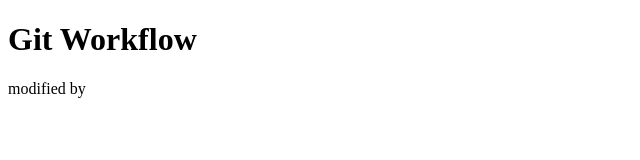
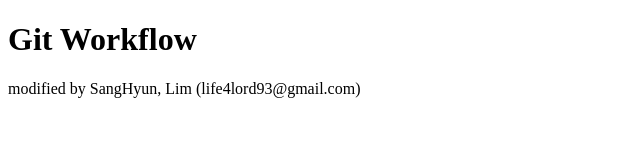
Before and after one commit to learn-programmers/wc2018-project, a plain HTML site: page index.html in a window 1280 px wide. Shown: the whole page, without its empty margins (0-640 px from the left). Drawn offline with Linux system fonts and the light colour scheme.

Commit message:
index.html modify

```diff
--- a/index.html
+++ b/index.html
@@ -8,6 +8,6 @@
 </head>
 <body>
   <h1>Git Workflow</h1>
-  <div>modified by <!-- PUT YOUR NAME HERE --></div>
+  <div>modified by SangHyun, Lim (life4lord93@gmail.com)</div>
 </body>
 </html>
```
